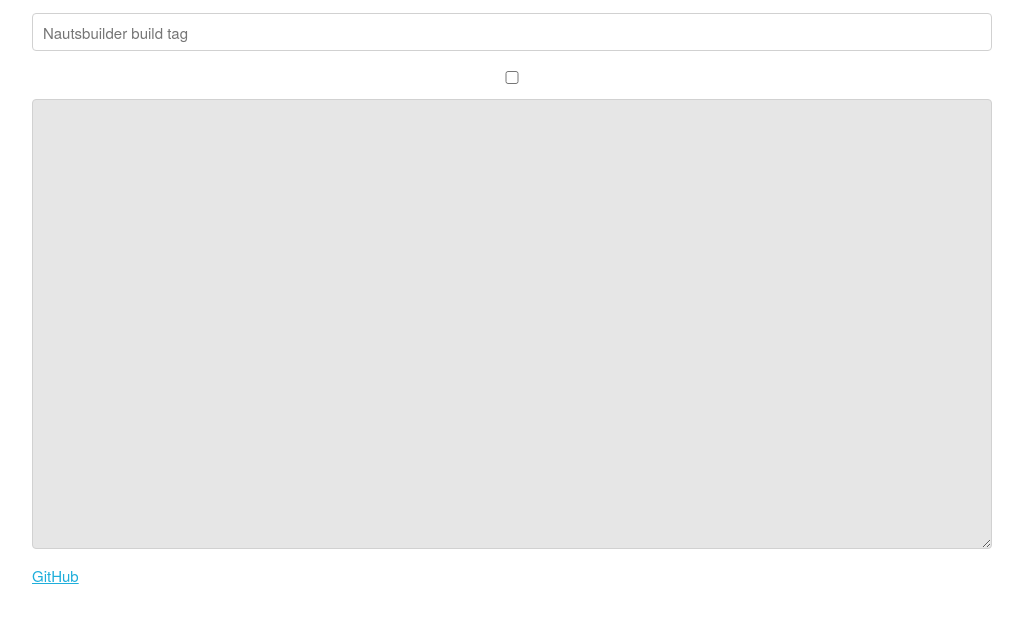
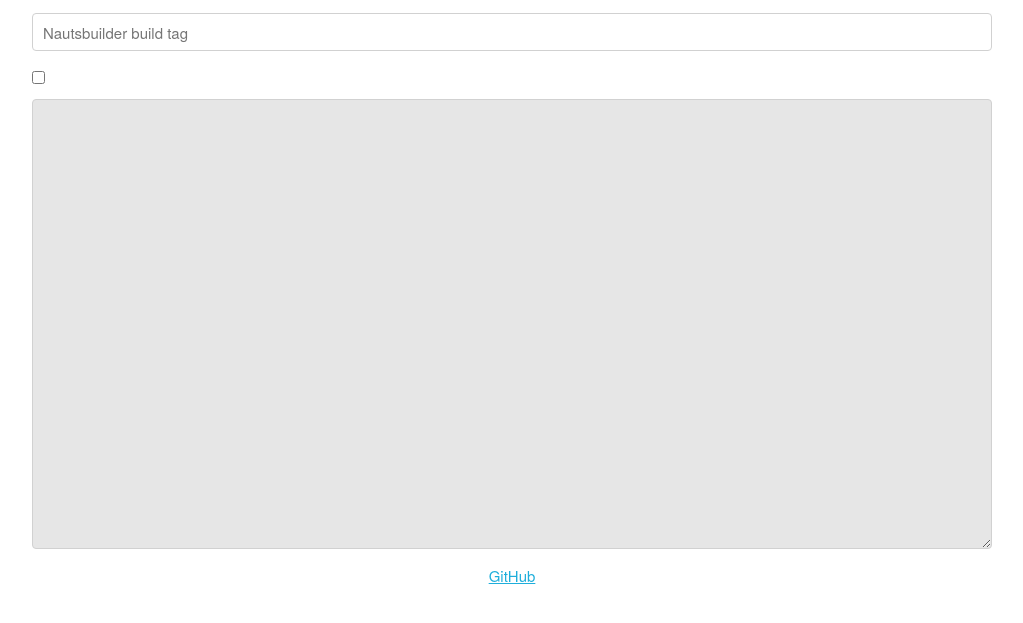
Before and after one commit to nthirtyone/ai-build-generator, a plain HTML site: page index.html in a window 1280 px wide. Shown: the part 115-738 px from the top of the page, without its empty margins (128-1151 px from the left). Drawn offline with Linux system fonts and the light colour scheme.

Commit message:
Fixed styles a little bit.

```diff
--- a/css/style.css
+++ b/css/style.css
@@ -1,5 +1,8 @@
 .container {
     margin-top: 48px;
+}
+footer {
+    text-align: center;
 }
 textarea {
     display: block;
@@ -7,7 +10,7 @@ textarea {
     resize: vertical;
     height: 30em;
 }
-input {
+[type="text"] {
     width: 100%;
 }
 [disabled] {
```
